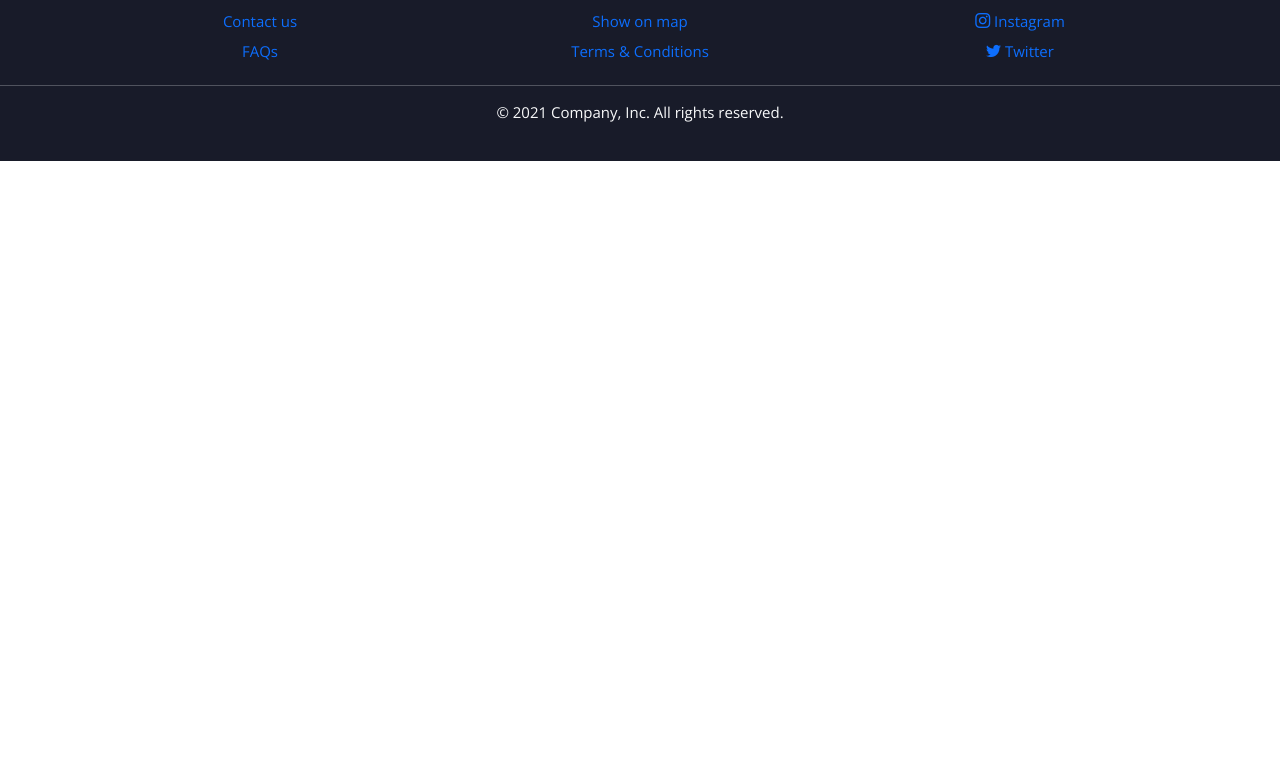
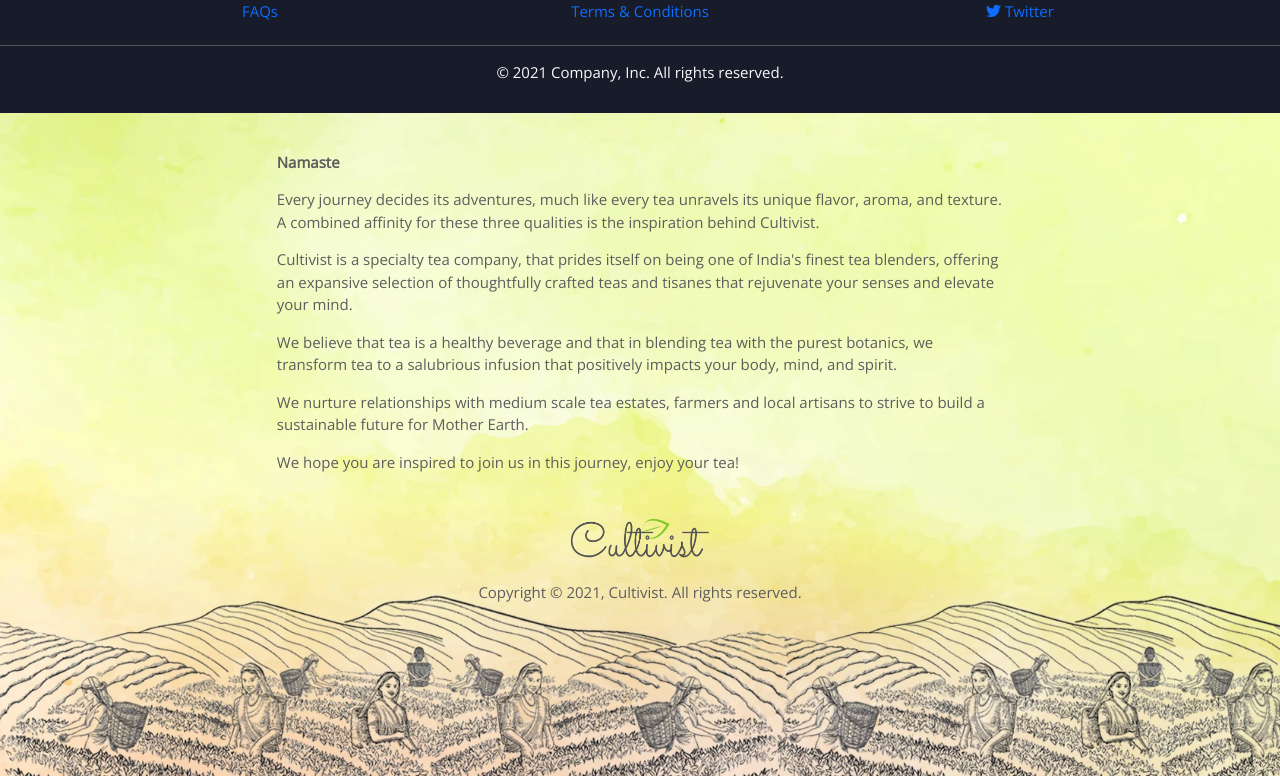
Before and after one commit to AjAi777/Cultivist-new, a React (Create React App) app in the folder frontend/: page /contact in a window 1280 px wide. Shown: the part 1529-2305 px from the top of the page. Before the commit the page ends 1690 px from the top, so only its background shows below. Built offline with nearby package versions, Linux system fonts and the light colour scheme.

Commit message:
Footer Section Extended

```diff
--- a/frontend/src/App.css
+++ b/frontend/src/App.css
@@ -154,6 +154,19 @@ input {
 }
 
 @media only screen and (max-width: 600px) {
+  .jet {
+    padding-bottom: 4.5rem;
+  }
+  .jeet {
+    max-width: 80%;
+  }
+  .haar {
+    width: 120px;
+    height: 40px;
+  }
+  .ishan {
+    margin-bottom: 1rem;
+  }
   .dad {
     margin: 0.4rem 0rem 0.4rem 0rem;
   }
@@ -220,7 +233,25 @@ input {
   }
 }
 
+.jackk {
+  background: url('./Images/bkg-footer-bottom.png');
+  background-size: cover;
+}
+
 @media (min-width: 600px) {
+  .haar {
+    width: 140px;
+    height: 40px;
+  }
+  .jeet {
+    max-width: 65%;
+  }
+  .kishan {
+    margin-top: 9rem;
+  }
+  .ishan {
+    margin-top: 2rem;
+  }
   .dad {
     margin: 1rem 0rem 1rem 0rem;
   }
--- a/frontend/src/Components/Footer/Footer.js
+++ b/frontend/src/Components/Footer/Footer.js
@@ -1,96 +1,97 @@
-import React from "react";
-import { Link } from "react-router-dom";
-import "bootstrap-icons/font/bootstrap-icons.css";
-import Image from "../../Images/Image.png";
+import React from 'react';
+import { Link } from 'react-router-dom';
+import 'bootstrap-icons/font/bootstrap-icons.css';
+import Image from '../../Images/Image.png';
+import logo from '../../Images/logo.png';
 
 export default function Footer() {
   return (
     <>
       <footer
-        className="footer mt-auto py-3 text-light"
-        style={{ backgroundColor: "#181b29" }}
+        className='footer mt-auto py-3 text-light'
+        style={{ backgroundColor: '#181b29' }}
       >
-        <div className="container">
+        <div className='container'>
           <div
-            className="image mb-4"
-            style={{ width: "150px", margin: "auto", height: "50px" }}
+            className='image mb-4'
+            style={{ width: '150px', margin: 'auto', height: '50px' }}
           >
-            <img src={Image} alt="raj" width="100%" height="100%" />
+            <img src={Image} alt='raj' width='100%' height='100%' />
           </div>
-          <div className="row row-cols-1 row-cols-sm-2 row-cols-md-3 text-center">
-            <div className="col">
+          <div className='row row-cols-1 row-cols-sm-2 row-cols-md-3 text-center'>
+            <div className='col'>
               <h6>ABOUT</h6>
-              <ul className="nav flex-column">
-                <li className="nav-item mb-2">
-                  <Link to="#" className="nav-link p-0">
+              <ul className='nav flex-column'>
+                <li className='nav-item mb-2'>
+                  <Link to='#' className='nav-link p-0'>
                     Home
                   </Link>
                 </li>
-                <li className="nav-item mb-2">
-                  <Link to="#" className="nav-link p-0 ">
+                <li className='nav-item mb-2'>
+                  <Link to='#' className='nav-link p-0 '>
                     About us
                   </Link>
                 </li>
-                <li className="nav-item mb-2">
-                  <Link to="#" className="nav-link p-0">
+                <li className='nav-item mb-2'>
+                  <Link to='#' className='nav-link p-0'>
                     Contact us
                   </Link>
                 </li>
-                <li className="nav-item mb-2">
-                  <Link to="/faq" className="nav-link p-0 ">
+                <li className='nav-item mb-2'>
+                  <Link to='/faq' className='nav-link p-0 '>
                     FAQs
                   </Link>
                 </li>
               </ul>
             </div>
 
-            <div className="col">
+            <div className='col'>
               <h6>COMPANY</h6>
-              <ul className="nav mt-2 flex-column">
-                <li className="nav-item mb-2">
-                  <Link to="#" className="nav-link p-0">
+              <ul className='nav mt-2 flex-column'>
+                <li className='nav-item mb-2'>
+                  <Link to='#' className='nav-link p-0'>
                     hello@thecompany.com
                   </Link>
                 </li>
-                <li className="nav-item mb-2">
-                  <Link to="#" className="nav-link p-0 ">
+                <li className='nav-item mb-2'>
+                  <Link to='#' className='nav-link p-0 '>
                     +1 800 000000
                   </Link>
                 </li>
-                <li className="nav-item mb-2">
-                  <Link to="#" className="nav-link p-0 ">
+                <li className='nav-item mb-2'>
+                  <Link to='#' className='nav-link p-0 '>
                     Show on map
                   </Link>
                 </li>
-                <li className="nav-item mb-2">
-                  <Link to="#" className="nav-link p-0 ">
+                <li className='nav-item mb-2'>
+                  <Link to='#' className='nav-link p-0 '>
                     Terms &amp; Conditions
                   </Link>
                 </li>
               </ul>
             </div>
 
-            <div className="col">
+            <div className='col'>
               <h6>SOCIAL</h6>
-              <ul className="nav flex-column">
-                <li className="nav-item mb-2">
-                  <Link to="#" className="nav-link p-0 ">
-                    <i className="bi bi-linkedin" /> <span>Linkedin</span>
+              <ul className='nav flex-column'>
+                <li className='nav-item mb-2'>
+                  <Link to='#' className='nav-link p-0 '>
+                    <i className='bi bi-linkedin' /> <span>Linkedin</span>
                   </Link>
                 </li>
-                <li className="nav-item mb-2">
-                  <Link to="#" className="nav-link p-0">
-                    <i className="bi bi-facebook" /> <span>Facebook</span>
+                <li className='nav-item mb-2'>
+                  <Link to='#' className='nav-link p-0'>
+                    <i className='bi bi-facebook' /> <span>Facebook</span>
                   </Link>
                 </li>
-                <li className="nav-item mb-2">
-                  <Link to="#" className="nav-link p-0 ">
-                    <i className="bi bi-instagram" /> <span>Instagram</span>
+                <li className='nav-item mb-2'>
+                  <Link to='#' className='nav-link p-0 '>
+                    <i className='bi bi-instagram' /> <span>Instagram</span>
                   </Link>
                 </li>
-                <li className="nav-item mb-2">
-                  <Link to="#" className="nav-link p-0 ">
-                    <i className="bi bi-twitter" /> <span>Twitter</span>
+                <li className='nav-item mb-2'>
+                  <Link to='#' className='nav-link p-0 '>
+                    <i className='bi bi-twitter' /> <span>Twitter</span>
                   </Link>
                 </li>
               </ul>
@@ -98,8 +99,49 @@ export default function Footer() {
           </div>
         </div>
         <hr></hr>
-        <div className="d-flex justify-content-center mt-2 mb-2">
+        <div className='d-flex justify-content-center mt-2'>
           <p>&copy; 2021 Company, Inc. All rights reserved.</p>
+        </div>
+      </footer>
+      <footer
+        className='footer mt-auto py-3 jackk pb-5'
+        style={{ maxHeight: '100%' }}
+      >
+        <div className='container mb-5 d-flex justify-content-center align-items-center'>
+          <section className='mt-4 mb-5 jeet jet'>
+            <p className='fw-bold'>Namaste</p>
+            <p>
+              Every journey decides its adventures, much like every tea unravels
+              its unique flavor, aroma, and texture. A combined affinity for
+              these three qualities is the inspiration behind Cultivist.
+            </p>
+            <p>
+              Cultivist is a specialty tea company, that prides itself on being
+              one of India's finest tea blenders, offering an expansive
+              selection of thoughtfully crafted teas and tisanes that rejuvenate
+              your senses and elevate your mind.
+            </p>
+            <p>
+              We believe that tea is a healthy beverage and that in blending tea
+              with the purest botanics, we transform tea to a salubrious
+              infusion that positively impacts your body, mind, and spirit.
+            </p>
+            <p>
+              We nurture relationships with medium scale tea estates, farmers
+              and local artisans to strive to build a sustainable future for
+              Mother Earth.
+            </p>
+            <p>
+              We hope you are inspired to join us in this journey, enjoy your
+              tea!
+            </p>
+            <div className='image mt-5 mb-4 haar' style={{ margin: 'auto' }}>
+              <img src={logo} alt='raj' width='100%' height='100%' />
+            </div>
+            <div className='d-flex justify-content-center mt-2 pb-4'>
+              <p>Copyright &copy; 2021, Cultivist. All rights reserved.</p>
+            </div>
+          </section>
         </div>
       </footer>
     </>
--- a/frontend/src/Screens/CartScreen.js
+++ b/frontend/src/Screens/CartScreen.js
@@ -31,10 +31,10 @@ const CartScreen = ({ match, location, history }) => {
     <>
       <div
         className='row jadoo'
-        style={{ marginTop: '20vh', marginBottom: '30vh' }}
+        style={{ marginTop: '18vh', marginBottom: '30vh' }}
       >
         <h3
-          className='text-uppercase fw-bold'
+          className='text-uppercase fw-bold ishan'
           style={{ letterSpacing: '3px', color: '#1b4944' }}
         >
           SHOPPING CART
@@ -232,9 +232,9 @@ const CartScreen = ({ match, location, history }) => {
                 >
                   <h6
                     className='fw-bold'
-                    style={{ letterSpacing: '3px', marginTop: '5px' }}
+                    style={{ letterSpacing: '1px', marginTop: '5px' }}
                   >
-                    CHECKOUT
+                    PROCEED TO CHECKOUT
                   </h6>
                 </button>
               </div>
--- a/frontend/src/Screens/ContactScreen.js
+++ b/frontend/src/Screens/ContactScreen.js
@@ -42,9 +42,9 @@ function ContactScreen() {
     <>
       <div
         className='contact_info jadoo pb-5'
-        style={{ marginTop: '25vh', marginBottom: '15vh' }}
+        style={{ marginTop: '20vh', marginBottom: '15vh' }}
       >
-        <div className='container'>
+        <div className='container kishan'>
           <section className='my-5 col-lg-10 offset-lg-1'>
             <h1
               className='h1-responsive fw-bold text-center my-5'
```
Also changed, not shown: frontend/src/Images/bkg-footer-bottom.png (added).
